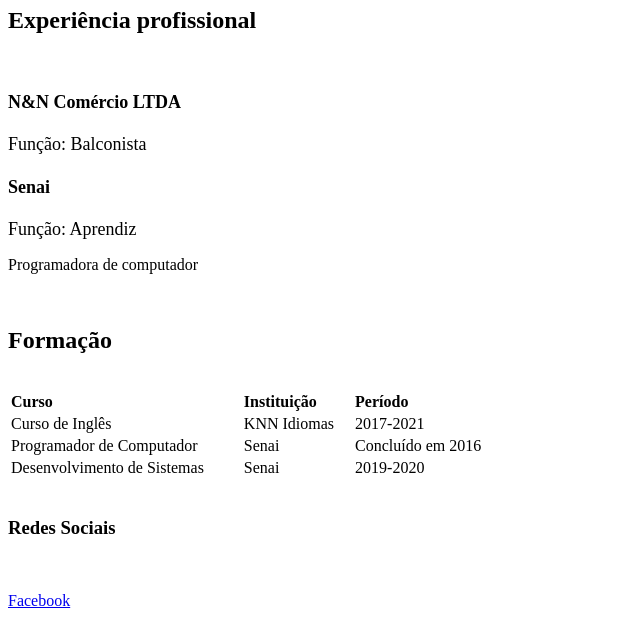
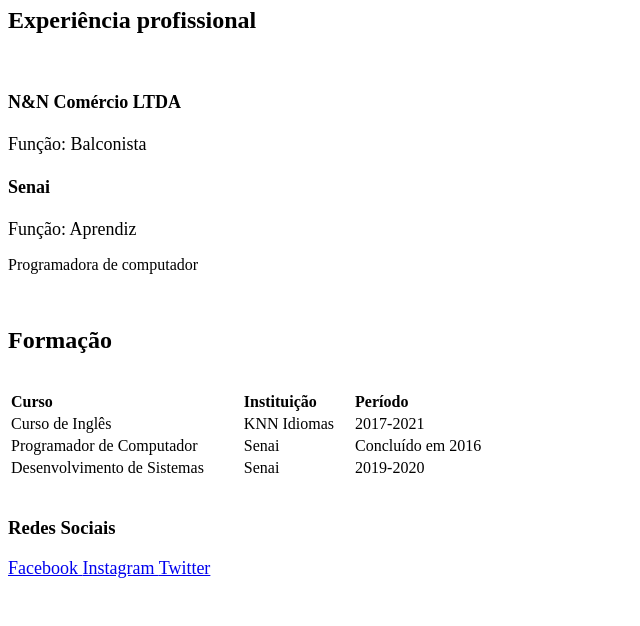
Before and after one commit to MilenaCapraro/curriculo-html, a plain HTML site: page public_html/index.html in a window 1280 px wide. Shown: the part 827-1453 px from the top of the page, without its empty margins (0-640 px from the left). After the commit the page ends 1422 px from the top, so only its background shows below. Drawn offline with Linux system fonts and the light colour scheme.

Commit message:
4º Commit - alterações no código

```diff
--- a/public_html/index.html
+++ b/public_html/index.html
@@ -93,13 +93,16 @@
             <font  face = "Century">
                 Redes Sociais
             </font>
-        </h3> <br/>
+        </h3>
 
-        <p>
+        <p><font size="4">
             <a href="https://pt-br.facebook.com/milena.capraro" target="_blank">Facebook </a>
+            <a href="https://www.instagram.com/micapraro/" target="_blank">Instagram </a>
+            <a href="https://twitter.com/micapraro" target="_blank">Twitter </a>
             <!--HREF = serve para colocar um link dentro-->
             <!--target="_blank" = serve para fazer o link abrir em outra pagina-->
-        </p>
+            </font></p>
+
 
     </body>
 </html>
```
